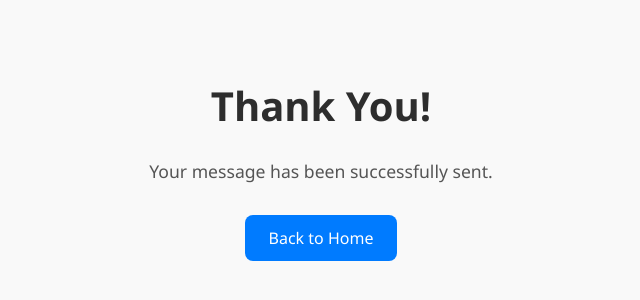
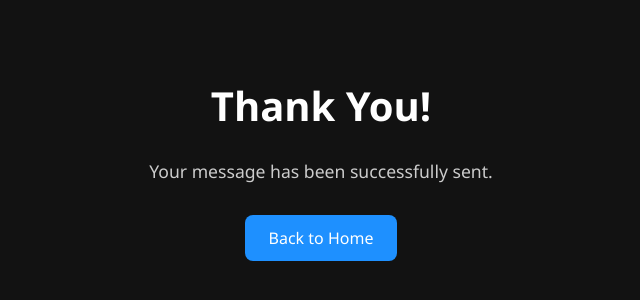
Before and after one commit to Rick2702-codes/PortfolioWebsite, a plain HTML site: page thank-you.html in a window 1280 px wide. Shown: the part 244-544 px from the top of the page, without its empty margins (319-959 px from the left). Drawn offline with Linux system fonts and the light colour scheme.

Commit message:
modified thank you page again

```diff
--- a/thank-you.html
+++ b/thank-you.html
@@ -9,7 +9,8 @@
       margin: 0;
       padding: 0;
       font-family: 'Segoe UI', sans-serif;
-      background: #f9f9f9;
+      background-color: #121212;
+      color: #f0f0f0;
       display: flex;
       align-items: center;
       justify-content: center;
@@ -19,28 +20,29 @@
     }
 
     h1 {
-      color: #2d2d2d;
+      color: #ffffff;
       font-size: 2.5rem;
       margin-bottom: 0.5rem;
     }
 
     p {
-      color: #555;
+      color: #cccccc;
       font-size: 1.1rem;
       margin-bottom: 2rem;
     }
 
     a {
-      background: #007bff;
+      background: #1e90ff;
       color: white;
       padding: 12px 24px;
       text-decoration: none;
       border-radius: 8px;
-      transition: background 0.3s ease;
+      transition: background 0.3s ease, transform 0.2s ease;
     }
 
     a:hover {
-      background: #0056b3;
+      background: #1c78d0;
+      transform: scale(1.05);
     }
   </style>
 </head>
```
